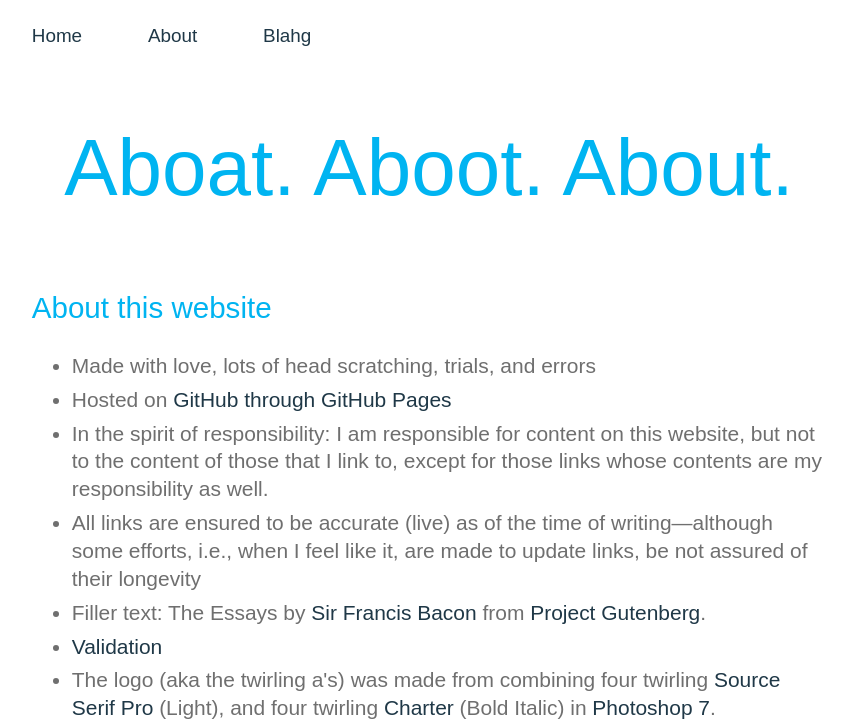
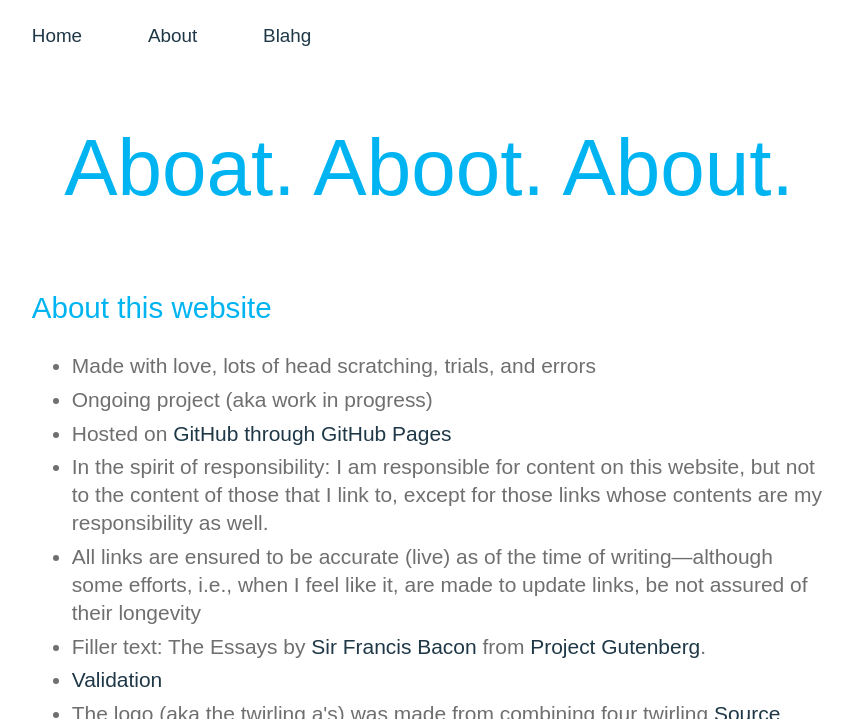
Before and after one commit to a-mar/a-mar.github.io, a Jekyll site: the page built from about/index.html, in a window 1280 px wide, cut to the strip 0-719 px from the top of the page. Shown: the whole strip, without its empty margins (211-1064 px from the left). Built offline with Jekyll 4.4.1, drawn with Linux system fonts in a browser that asks for light colours; nearby versions of some CDN libraries; some web fonts are replaced; library files that are not in the unit come from our copies; Markdown is read by kramdown in place of the engine named in the settings.

Commit message:
Update index.html

```diff
--- a/about/index.html
+++ b/about/index.html
@@ -10,6 +10,7 @@ title: Aboat. Aboot. About. @ a-mar
 <h2>About this website</h2>
 <ul>
 	<li>Made with love, lots of head scratching, trials, and errors</li>
+	<li>Ongoing project (aka work in progress)</li>
 	<li>Hosted on <a href="https://github.com/" target="_blank">GitHub through <a href="https://pages.github.com/" target="_blank">GitHub Pages</a></li>
 	<li><strong>In the spirit of responsibility:</strong> I am responsible for content on this website, but not to the content of those that I link to, except for those links whose contents are my responsibility as well.</li>
 	<li>All links are ensured to be accurate (live) as of the time of writing&mdash;although some efforts, i.e., when I feel like it, are made to update links, be not assured of their longevity</li>
```
